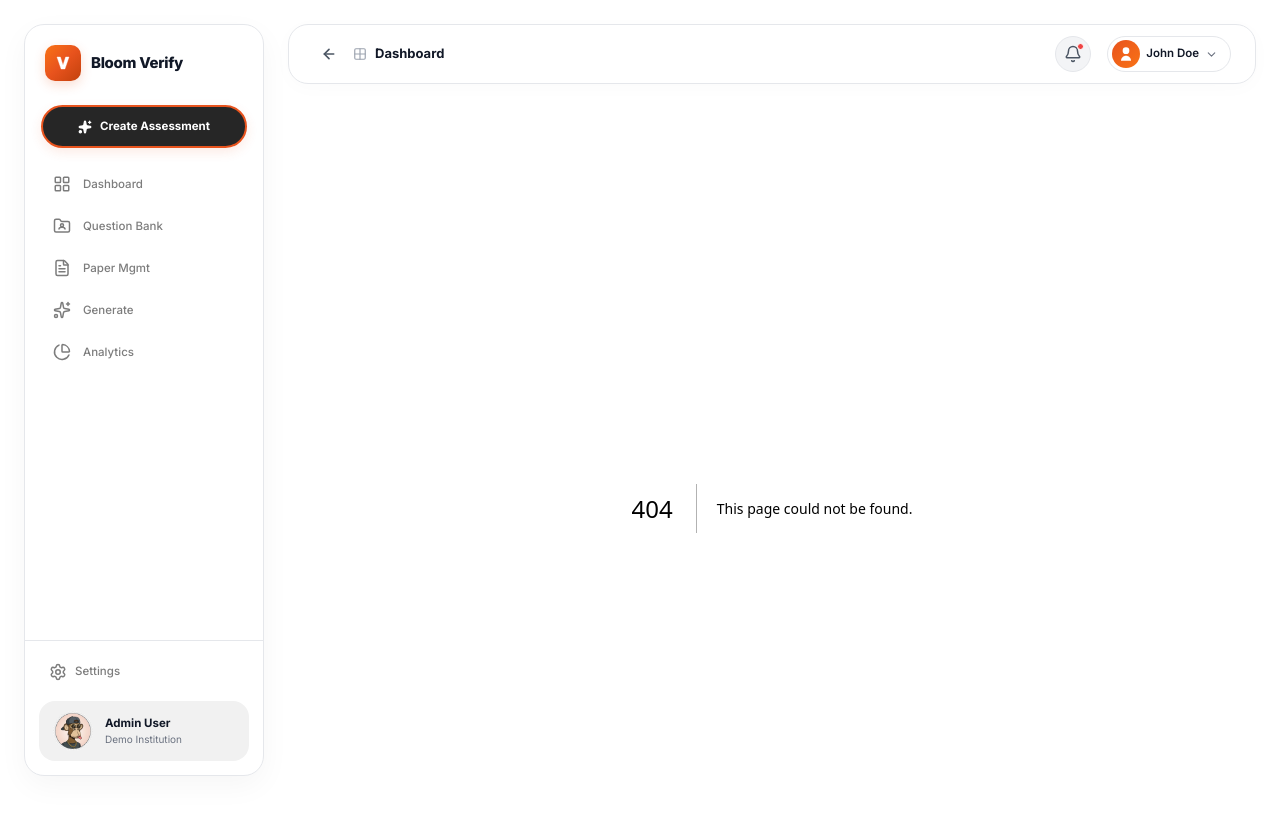
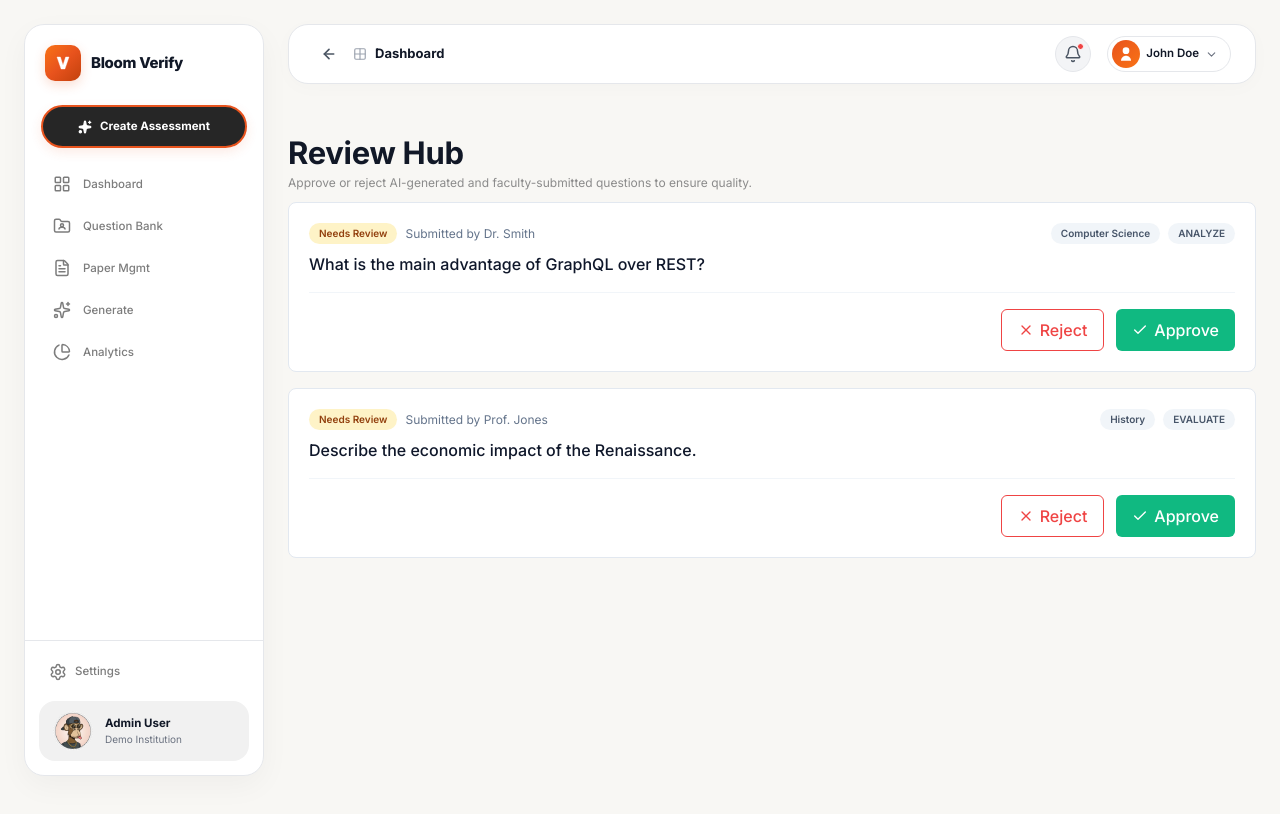
Before and after one commit to KiranTejz20005/VedaAI, a Next.js app in the folder apps/frontend/: page /reviews in a window 1280 px wide. Before the commit this address had no page. Shown: the top 814 px of the page. Built offline with nearby package versions, Linux system fonts and the light colour scheme.

Commit message:
feat(phase-3): Assessment Generation and Review Management UI

```diff
--- /dev/null
+++ b/apps/frontend/src/app/papers/page.tsx
@@ -0,0 +1,84 @@
+'use client';
+
+import { useState, useEffect } from 'react';
+import { FileText, Plus, Download, Eye } from 'lucide-react';
+import Link from 'next/link';
+import toast from 'react-hot-toast';
+
+export default function PapersPage() {
+  const [papers, setPapers] = useState<any[]>([]);
+  const [loading, setLoading] = useState(true);
+
+  useEffect(() => {
+    // Mock fetching generated papers
+    setTimeout(() => {
+      setPapers([
+        { id: '1', title: 'Midterm Geography Exam', subject: 'Geography', totalMarks: 100, questionCount: 20, status: 'PUBLISHED' },
+        { id: '2', title: 'Physics Final Assessment', subject: 'Physics', totalMarks: 50, questionCount: 10, status: 'DRAFT' },
+      ]);
+      setLoading(false);
+    }, 1000);
+  }, []);
+
+  const handleExport = (id: string) => {
+    toast.success('Paper exported as PDF successfully!');
+  };
+
+  return (
+    <div className="dashboard-view" style={{ maxWidth: 1000, margin: '0 auto' }}>
+      <div className="desktop-page-header dashboard-header-v3">
+        <div style={{ display: 'flex', alignItems: 'center', gap: 8 }}>
+          <FileText size={24} color="#0f172a" />
+          <h1 className="page-title">Paper Management</h1>
+        </div>
+        <p className="page-subtitle">Assemble, review, and export full assessment question papers.</p>
+      </div>
+
+      <div style={{ display: 'flex', justifyContent: 'flex-end', marginBottom: 20 }}>
+        <button className="btn btn-dark" style={{ display: 'flex', alignItems: 'center', gap: 8 }}>
+          <Plus size={16} /> Create New Paper
+        </button>
+      </div>
+
+      {loading ? (
+        <div style={{ padding: 20 }}>Loading papers...</div>
+      ) : (
+        <div className="table-container" style={{ background: 'white', borderRadius: 8, padding: 16, border: '1px solid #e5e7eb' }}>
+          <table style={{ width: '100%', textAlign: 'left', borderCollapse: 'collapse' }}>
+            <thead>
+              <tr style={{ borderBottom: '1px solid #e5e7eb', color: '#6b7280', fontSize: 14 }}>
+                <th style={{ padding: 12 }}>Title</th>
+                <th style={{ padding: 12 }}>Subject</th>
+                <th style={{ padding: 12 }}>Metrics</th>
+                <th style={{ padding: 12 }}>Status</th>
+                <th style={{ padding: 12, textAlign: 'right' }}>Actions</th>
+              </tr>
+            </thead>
+            <tbody>
+              {papers.map(p => (
+                <tr key={p.id} style={{ borderBottom: '1px solid #f3f4f6', fontSize: 14 }}>
+                  <td style={{ padding: 12, fontWeight: 500, color: '#111827' }}>{p.title}</td>
+                  <td style={{ padding: 12, color: '#4b5563' }}>{p.subject}</td>
+                  <td style={{ padding: 12, color: '#4b5563' }}>{p.questionCount} Qs / {p.totalMarks} Marks</td>
+                  <td style={{ padding: 12 }}>
+                    <span className={`badge ${p.status === 'PUBLISHED' ? 'badge-completed' : 'badge-pending'}`}>{p.status}</span>
+                  </td>
+                  <td style={{ padding: 12, textAlign: 'right' }}>
+                    <div style={{ display: 'flex', justifyContent: 'flex-end', gap: 8 }}>
+                      <button style={{ background: 'none', border: 'none', cursor: 'pointer', color: '#64748b' }} title="View">
+                        <Eye size={18} />
+                      </button>
+                      <button onClick={() => handleExport(p.id)} style={{ background: 'none', border: 'none', cursor: 'pointer', color: '#0ea5e9' }} title="Export PDF">
+                        <Download size={18} />
+                      </button>
+                    </div>
+                  </td>
+                </tr>
+              ))}
+            </tbody>
+          </table>
+        </div>
+      )}
+    </div>
+  );
+}
--- /dev/null
+++ b/apps/frontend/src/app/reviews/page.tsx
@@ -0,0 +1,85 @@
+'use client';
+
+import { useState, useEffect } from 'react';
+import { Check, X, MessageSquare, AlertCircle } from 'lucide-react';
+import toast from 'react-hot-toast';
+
+export default function ReviewHubPage() {
+  const [pendingReviews, setPendingReviews] = useState<any[]>([]);
+  const [loading, setLoading] = useState(true);
+
+  useEffect(() => {
+    // Mock fetching pending questions that need review
+    setTimeout(() => {
+      setPendingReviews([
+        { id: '1', question: 'What is the main advantage of GraphQL over REST?', subject: 'Computer Science', difficulty: 'MEDIUM', bloom: 'ANALYZE', author: 'Dr. Smith' },
+        { id: '2', question: 'Describe the economic impact of the Renaissance.', subject: 'History', difficulty: 'HARD', bloom: 'EVALUATE', author: 'Prof. Jones' }
+      ]);
+      setLoading(false);
+    }, 1000);
+  }, []);
+
+  const handleReviewAction = (id: string, action: 'APPROVE' | 'REJECT') => {
+    // Mock review API call
+    setPendingReviews(prev => prev.filter(q => q.id !== id));
+    if (action === 'APPROVE') {
+      toast.success('Question approved and published to the bank.');
+    } else {
+      toast.error('Question rejected and returned to author.');
+    }
+  };
+
+  return (
+    <div className="dashboard-view" style={{ maxWidth: 1000, margin: '0 auto' }}>
+      <div className="desktop-page-header dashboard-header-v3">
+        <h1 className="page-title">Review Hub</h1>
+        <p className="page-subtitle">Approve or reject AI-generated and faculty-submitted questions to ensure quality.</p>
+      </div>
+
+      {loading ? (
+        <div style={{ padding: 20 }}>Loading pending reviews...</div>
+      ) : pendingReviews.length === 0 ? (
+        <div style={{ padding: 40, textAlign: 'center', background: '#f8fafc', borderRadius: 8, border: '1px dashed #cbd5e1' }}>
+          <Check size={48} color="#10b981" style={{ margin: '0 auto', marginBottom: 16 }} />
+          <h3 style={{ fontSize: 18, color: '#0f172a' }}>All Caught Up!</h3>
+          <p style={{ color: '#64748b', marginTop: 8 }}>There are no questions pending your review at this time.</p>
+        </div>
+      ) : (
+        <div style={{ display: 'flex', flexDirection: 'column', gap: 16 }}>
+          {pendingReviews.map(review => (
+            <div key={review.id} style={{ background: 'white', border: '1px solid #e2e8f0', borderRadius: 8, padding: 20 }}>
+              <div style={{ display: 'flex', justifyContent: 'space-between', alignItems: 'flex-start', marginBottom: 16 }}>
+                <div>
+                  <div style={{ display: 'flex', gap: 8, alignItems: 'center', marginBottom: 8 }}>
+                    <span className="badge badge-pending">Needs Review</span>
+                    <span style={{ fontSize: 12, color: '#64748b' }}>Submitted by {review.author}</span>
+                  </div>
+                  <h3 style={{ fontSize: 16, fontWeight: 500, color: '#0f172a' }}>{review.question}</h3>
+                </div>
+                <div style={{ display: 'flex', gap: 8 }}>
+                  <span className="badge" style={{ background: '#f1f5f9', color: '#475569' }}>{review.subject}</span>
+                  <span className="badge" style={{ background: '#f1f5f9', color: '#475569' }}>{review.bloom}</span>
+                </div>
+              </div>
+
+              <div style={{ borderTop: '1px solid #f1f5f9', paddingTop: 16, display: 'flex', gap: 12, justifyContent: 'flex-end' }}>
+                <button
+                  onClick={() => handleReviewAction(review.id, 'REJECT')}
+                  style={{ display: 'flex', alignItems: 'center', gap: 6, padding: '8px 16px', borderRadius: 6, border: '1px solid #ef4444', color: '#ef4444', background: 'white', cursor: 'pointer', fontWeight: 500 }}
+                >
+                  <X size={16} /> Reject
+                </button>
+                <button
+                  onClick={() => handleReviewAction(review.id, 'APPROVE')}
+                  style={{ display: 'flex', alignItems: 'center', gap: 6, padding: '8px 16px', borderRadius: 6, border: 'none', color: 'white', background: '#10b981', cursor: 'pointer', fontWeight: 500 }}
+                >
+                  <Check size={16} /> Approve
+                </button>
+              </div>
+            </div>
+          ))}
+        </div>
+      )}
+    </div>
+  );
+}
```
Also changed, not shown: 2 other files (tests, documents, lock files or other folders).
